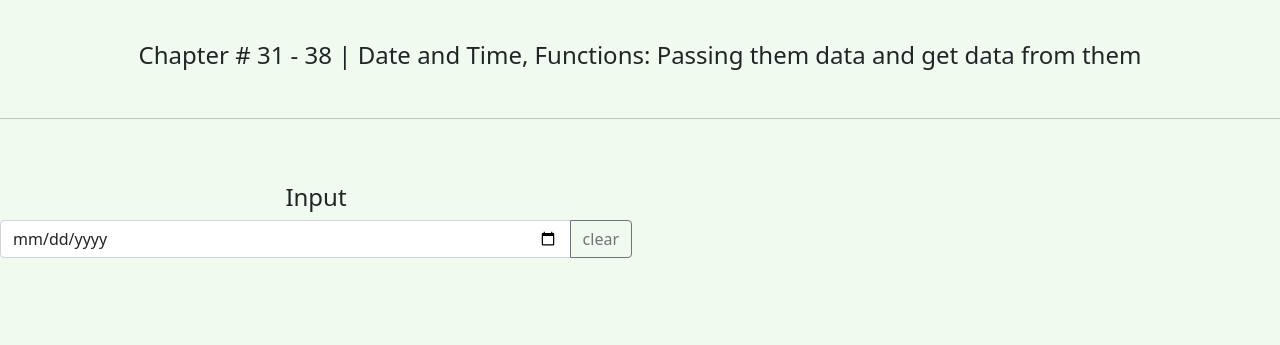
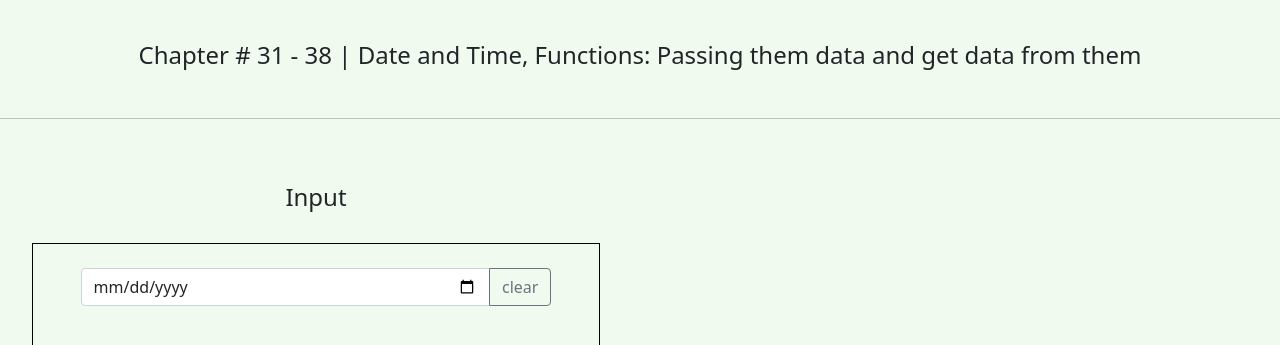
Before and after one commit to m-salman004/Practice-4, a plain HTML site: page index.html in a window 1280 px wide. Shown: the part 63-408 px from the top of the page. Drawn offline with nearby package versions, Linux system fonts and the light colour scheme.

Commit message:
Add border-box

```diff
--- a/style.css
+++ b/style.css
@@ -8,3 +8,8 @@ body{
 h4{
     text-align: center;
 }
+.border-box{
+    border: 1px solid black;
+    padding: 1.5rem 3em;
+    margin: 5%;
+}
```
